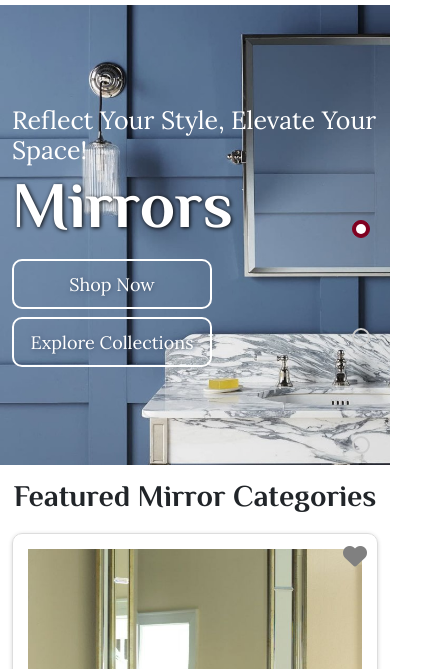
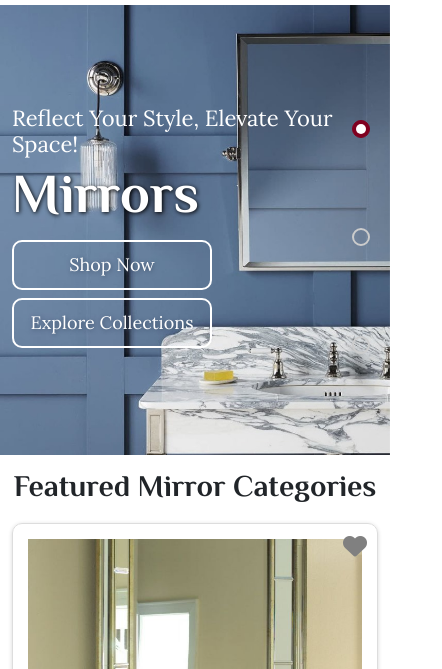
Before and after one commit to MuhammadUmer419/Mirror-Verse, a plain HTML site: page index.html in a window 390 px wide. Shown: the part 175-844 px from the top of the page, 442 px wide, since content can reach past the window. Drawn offline with nearby package versions, Linux system fonts and the light colour scheme.

Commit message:
Updated HTML & CSS files

```diff
--- a/index.html
+++ b/index.html
@@ -90,7 +90,7 @@
             <h2 class="mirror-main-head">Mirrors</h2>
 
               <button class="mirror-bts">Shop Now</button>
-              <button class="mirror-bts mx-md-2 mx-0 mt--md-0 mt-sm-0 mt-2">Explore Collections</button>
+              <button class="mirror-bts mx-md-2 mx-0 mt-md-0 mt-sm-0 mt-2">Explore Collections</button>
 
           </div>
         </div>
@@ -102,7 +102,7 @@
           <h4 class="f-bg-text-1">Discover Elegance in Every Reflection!</h4>
           <h2 class="mirror-main-head">Luxury Mirrors</h2>
           <button class="mirror-bts">Shop Now</button>
-          <button class="mirror-bts mx-2">Explore Collections</button>
+          <button class="mirror-bts mx-md-2 mx-0 mt-md-0 mt-sm-0 mt-2">Explore Collections</button>
         </div>
       </div>
     </div>
@@ -112,7 +112,7 @@
           <h4 class="f-bg-text-1">Enhance Your Interiors with Stunning Mirrors!</h4>
           <h2 class="mirror-main-head">Designer Mirrors</h2>
           <button class="mirror-bts">Shop Now</button>
-          <button class="mirror-bts mx-2">Explore Collections</button>
+          <button class="mirror-bts mx-md-2 mx-0 mt-md-0 mt-sm-0 mt-2">Explore Collections</button>
         </div>
       </div>
     </div>
@@ -128,7 +128,7 @@
 </div>
 
 <!-- CARDS SESSION START HERE  -->
-<h2 class="cards-header-text pt-md-5 pt-3">Featured Mirror Categories</h2>
+<h2 class="cards-header-text pt-md-5 pt-3 px-md-0 px-2">Featured Mirror Categories</h2>
 
 <div class="container">
 
@@ -216,7 +216,7 @@
   <!-- THIRD SESSION START HERE  -->
 
   <div class="container mt-4 mb-5">
-    <h2 class="cards-header-text pt-3">Mirror Categorization</h2>
+    <h2 class="cards-header-text pt-3 px-md-0 px-2">Mirror Categorization</h2>
 
     <div class="row mt-5 mx-md-0 mx-2">
         <!-- Left Column (Tabs) -->
@@ -318,7 +318,7 @@
 
 <div class="container position-relative mb-5">
 
-  <h2 class="cards-header-text pt-5 pb-3">What Our Clients Say</h2>
+  <h2 class="cards-header-text pt-5 pb-3 px-md-0 px-2">What Our Clients Say</h2>
 
   <div class="owl-carousel owl-theme">
 
--- a/mobile.css
+++ b/mobile.css
@@ -1,13 +1,13 @@
 @media screen and (max-width: 480px) {
   .first-bg {
-    height: 460px;
+    height: 450px;
   }
   .f-bg-text-1 {
-    font-size: 25px;
+    font-size: 22px;
     padding-top: 100px;
   }
   .mirror-main-head {
-    font-size: 65px;
+    font-size: 55px;
   }
   .mirror-bts {
     font-size: 18px;
@@ -52,6 +52,9 @@
   }
   .footer-end-div {
     font-size: 12px;
+  }
+  .carousel-radio-buttons {
+    top: 110px;
   }
 }
 
```
